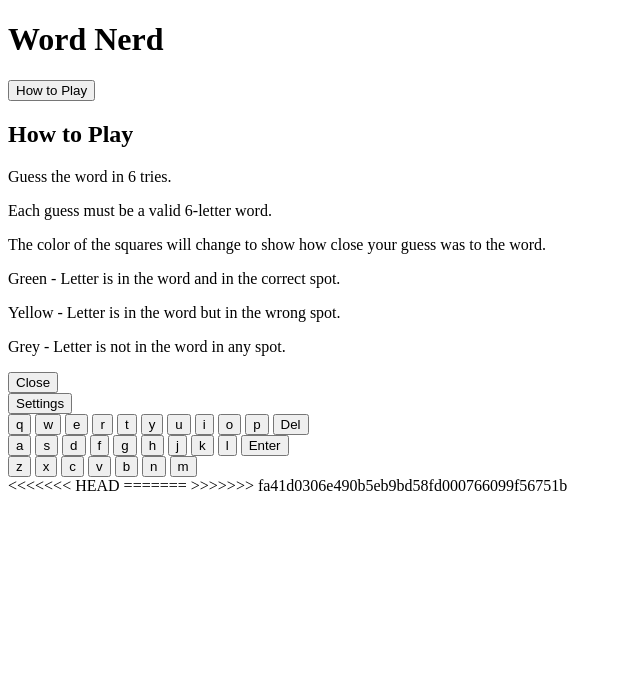
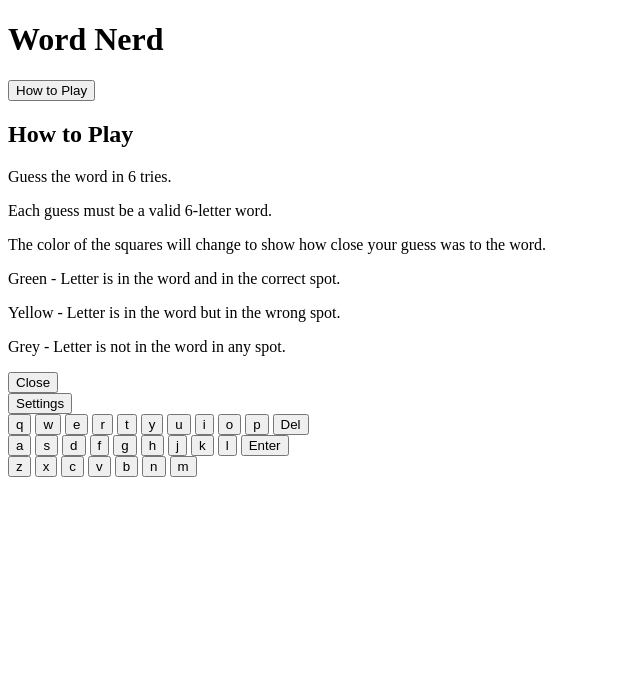
Before and after one commit to ClaireChen3/Flask-Group-Project, a Flask app: page /WordNerd/ in a window 1280 px wide. Shown: the top 695 px of the page, without its empty margins (0-640 px from the left). Run offline with Flask 2, Linux system fonts and the light colour scheme.

Commit message:
update from deployment

```diff
--- a/templates/WordNerd.html
+++ b/templates/WordNerd.html
@@ -86,12 +86,3 @@ crossorigin="anonymous"></script>
         <button class="keyboard-button">m</button>
     </div>
 </div>
-
-<<<<<<< HEAD
-
-
-
-
-
-=======
->>>>>>> fa41d0306e490b5eb9bd58fd000766099f56751b
```
